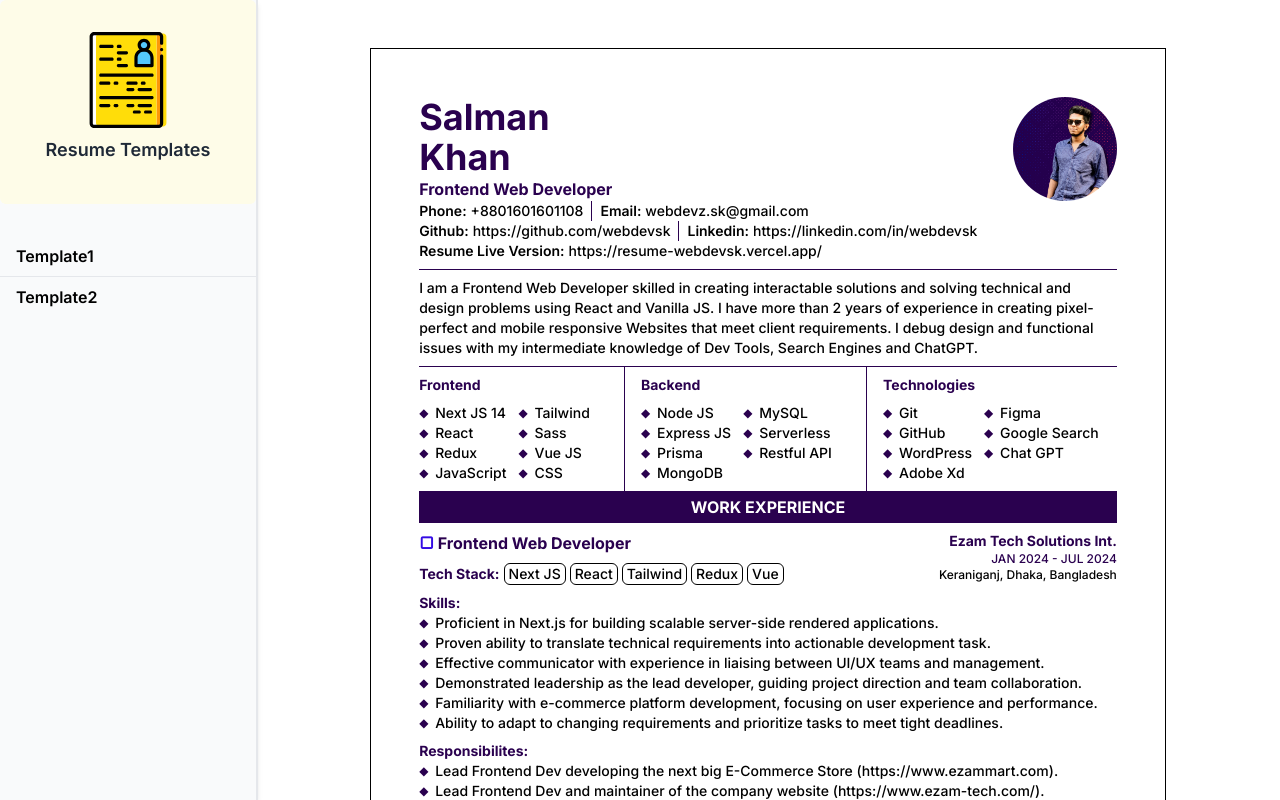
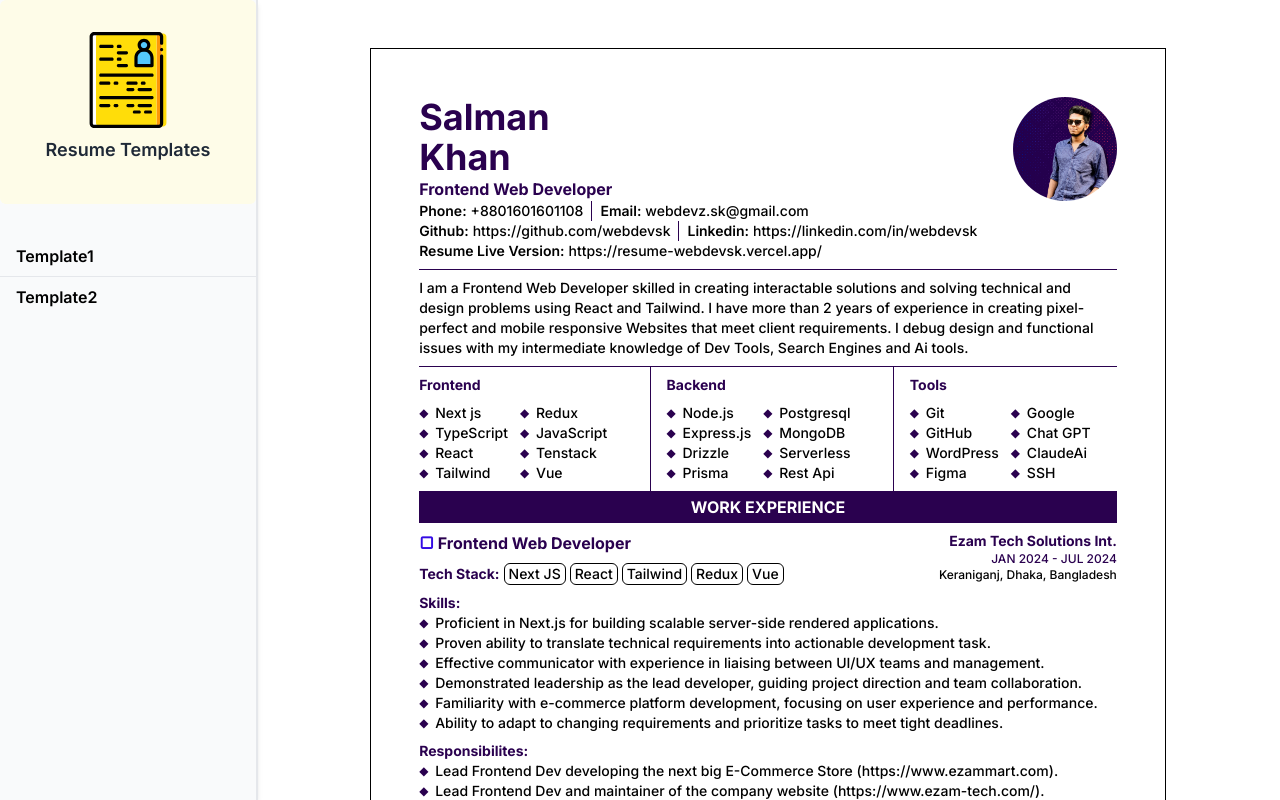
Before and after one commit to webdevsk/next-resume, a Next.js app: page /template1 in a window 1280 px wide. Shown: the top 800 px of the page. Built offline with nearby package versions, Linux system fonts and the light colour scheme.

Commit message:
Updated skills. Added typescript, drizzle, ssh and postgresql

```diff
--- a/src/data/resume.js
+++ b/src/data/resume.js
@@ -15,43 +15,45 @@ const resume = {
     facebook: null,
     liveLink: "https://resume-webdevsk.vercel.app/",
     about:
-      "I am a Frontend Web Developer skilled in creating interactable solutions and solving technical and design problems using React and Vanilla JS. I have more than 2 years of experience in creating pixel-perfect and mobile responsive Websites that meet client requirements. I debug design and functional issues with my intermediate knowledge of Dev Tools, Search Engines and ChatGPT.",
+      "I am a Frontend Web Developer skilled in creating interactable solutions and solving technical and design problems using React and Tailwind. I have more than 2 years of experience in creating pixel-perfect and mobile responsive Websites that meet client requirements. I debug design and functional issues with my intermediate knowledge of Dev Tools, Search Engines and Ai tools.",
     skills: [
       {
         heading: "Frontend",
         data: [
-          "Next JS 14",
+          "Next js",
+          "TypeScript",
           "React",
+          "Tailwind",
           "Redux",
           "JavaScript",
-          "Tailwind",
-          "Sass",
-          "Vue JS",
-          "CSS",
+          "Tenstack",
+          "Vue",
         ],
       },
       {
         heading: "Backend",
         data: [
-          "Node JS",
-          "Express JS",
+          "Node.js",
+          "Express.js",
+          "Drizzle",
           "Prisma",
+          "Postgresql",
           "MongoDB",
-          "MySQL",
           "Serverless",
-          "Restful API",
+          "Rest Api",
         ],
       },
       {
-        heading: "Technologies",
+        heading: "Tools",
         data: [
           "Git",
           "GitHub",
           "WordPress",
-          "Adobe Xd",
           "Figma",
-          "Google Search",
+          "Google",
           "Chat GPT",
+          "ClaudeAi",
+          "SSH"
         ],
       },
     ],
@@ -64,7 +66,7 @@ const resume = {
         link: "https://www.ezammart.com/",
         repo: "",
         builtWith: [
-          "Next JS 14",
+          "Next JS",
           "Tailwind",
           "App Router",
           "Server Side Rendering (SSR)",
```
Also changed, not shown: 1 other file (tests, documents, lock files or other folders).
